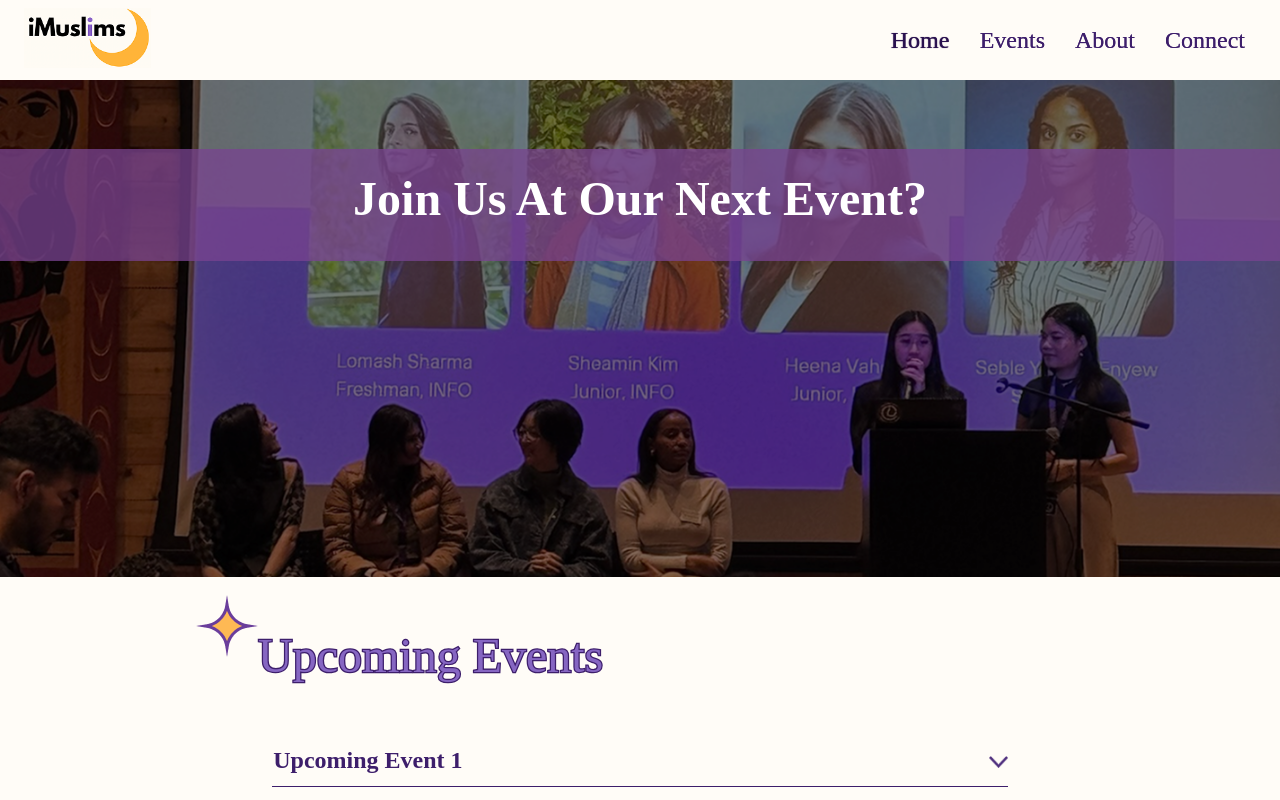
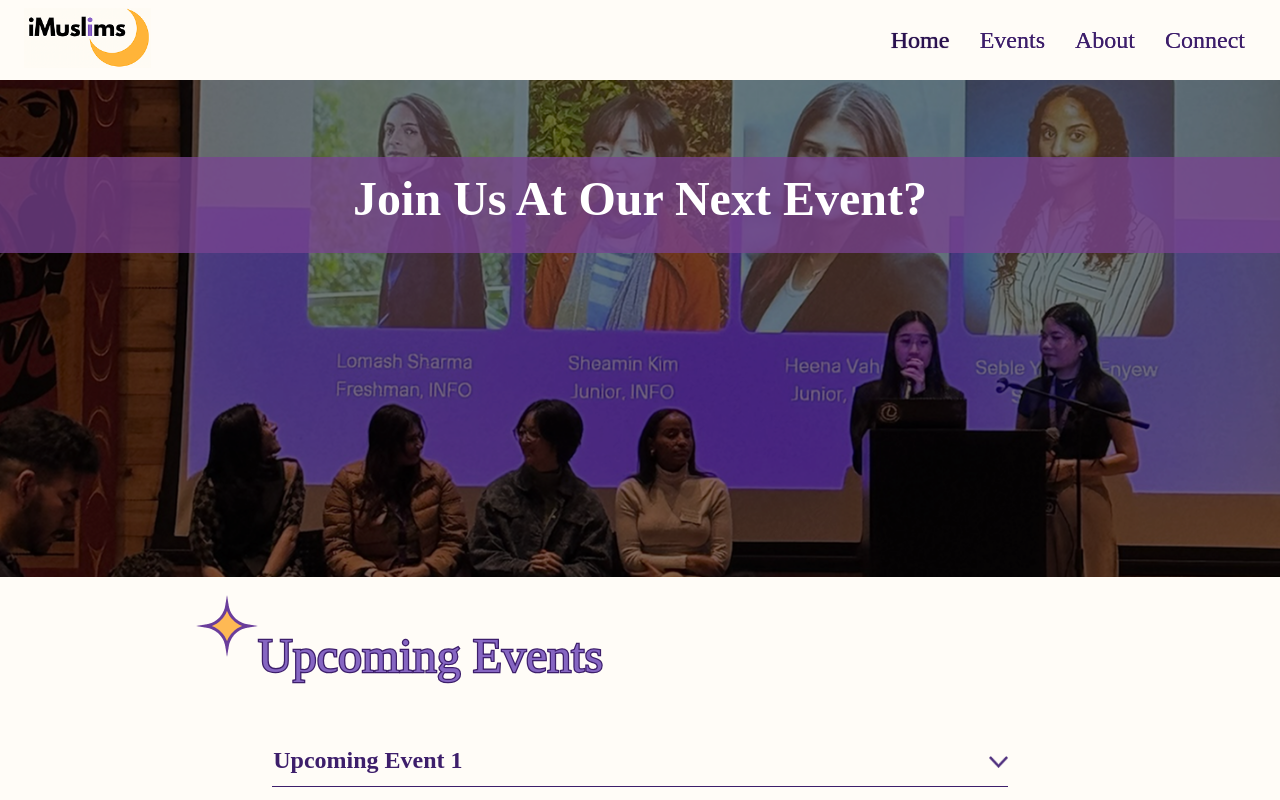
Before and after one commit to JimmyALiu/iMuslims, a Next.js app: page /events in a window 1280 px wide. Shown: the top 800 px of the page. Built offline with nearby package versions, Linux system fonts and the light colour scheme; a web font is replaced by a local one.

Commit message:
More tweaks for purple backgorund

```diff
--- a/src/app/events/page.module.css
+++ b/src/app/events/page.module.css
@@ -37,7 +37,7 @@
 
 .purpleBackground{
   background: rgba(120, 67, 144, 0.75);
-  height: 14vh;
+  height: 12vh;
   width: 100%;
   position: absolute;
   margin-bottom:  31vh;
```
